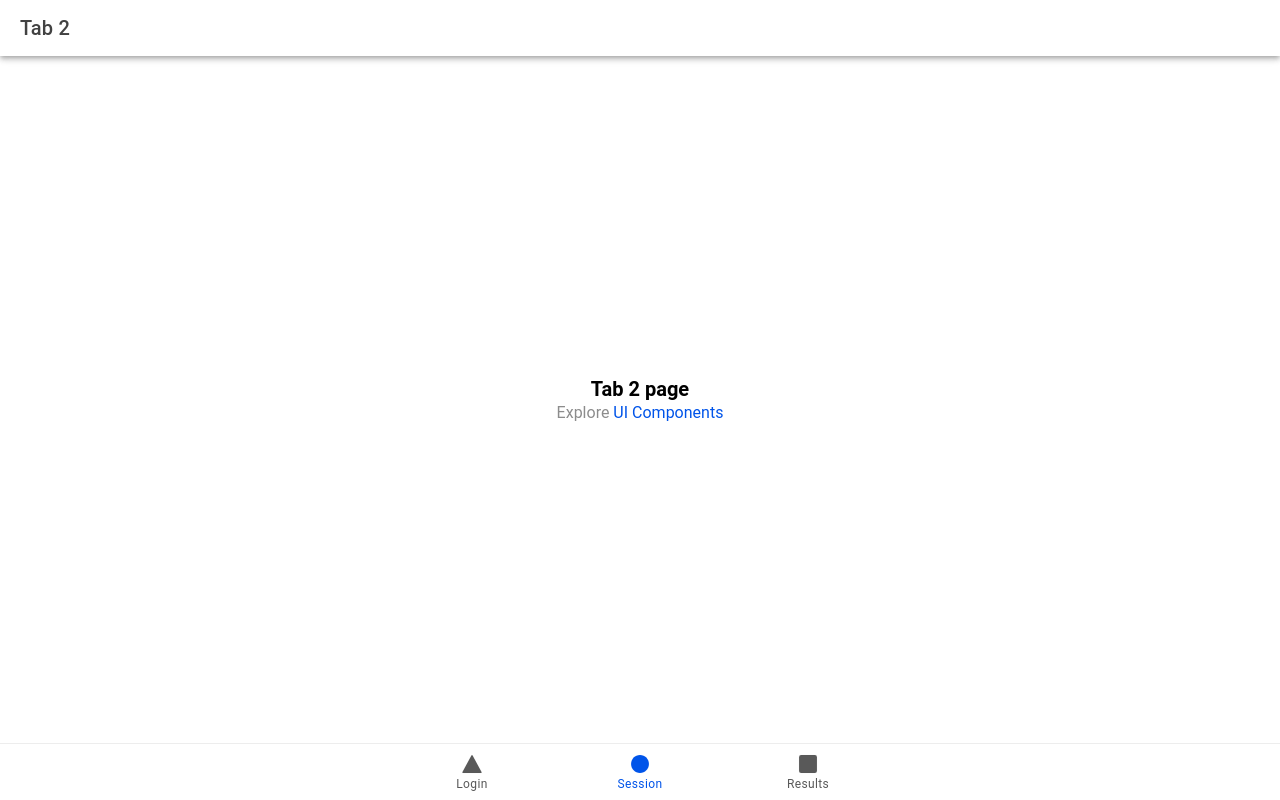
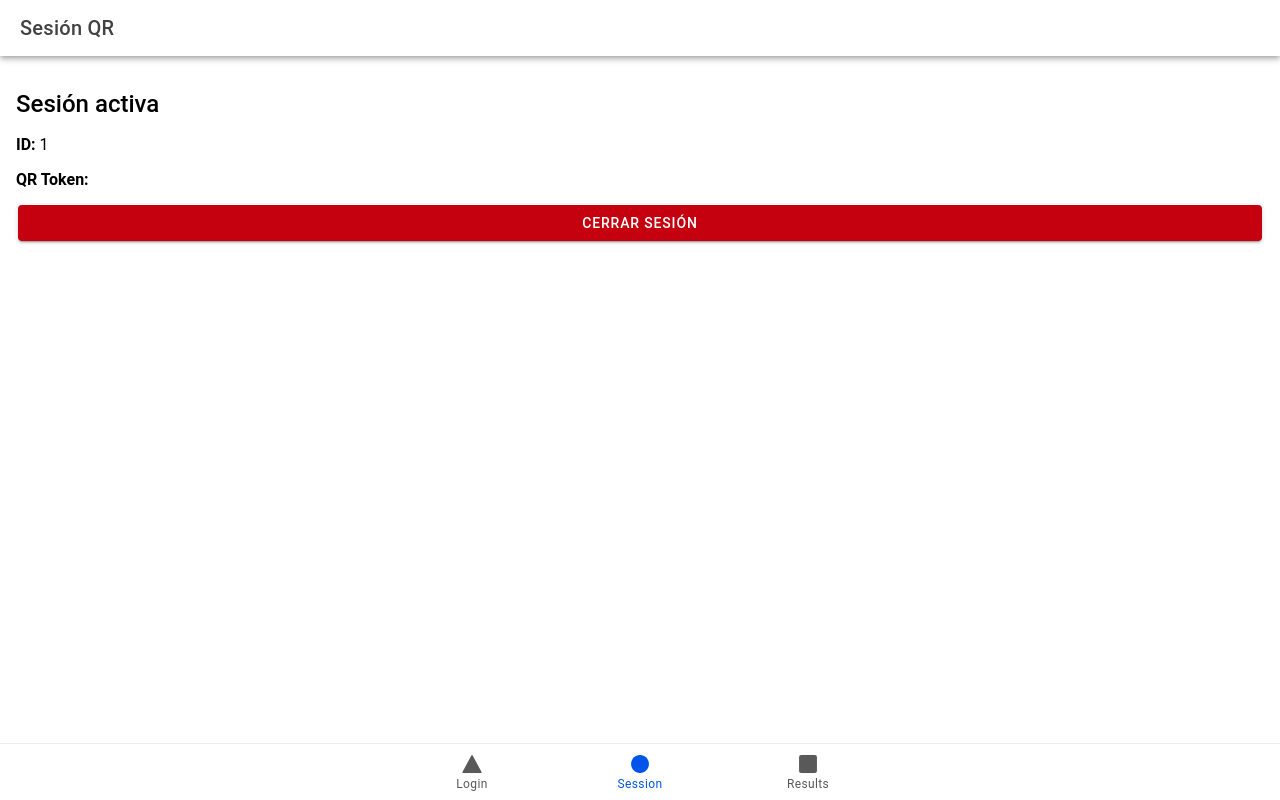
Before and after one commit to sebastiian06/app-attendance, a React (Vite) app in the folder app/: page /session in a window 1280 px wide. Built offline with nearby package versions, Linux system fonts and the light colour scheme; sample sign-in values are in the browser's storage.

Commit message:
feat: implementación de creación y gestión de sesión QR (mock)

```diff
--- a/app/src/App.tsx
+++ b/app/src/App.tsx
@@ -62,19 +62,23 @@ const App: React.FC = () => (
             <Results />
           </Route>
           <Route exact path="/">
-            <Redirect to="/login" />
+            {localStorage.getItem('token') ? (
+              <Redirect to="/session" />
+            ) : (
+              <Redirect to="/login" />
+            )}
           </Route>
         </IonRouterOutlet>
         <IonTabBar slot="bottom">
-          <IonTabButton tab="tab1" href="/login">
+          <IonTabButton tab="login" href="/login">
             <IonIcon aria-hidden="true" icon={triangle} />
             <IonLabel>Login</IonLabel>
           </IonTabButton>
-          <IonTabButton tab="tab2" href="/session">
+          <IonTabButton tab="session" href="/session">
             <IonIcon aria-hidden="true" icon={ellipse} />
             <IonLabel>Session</IonLabel>
           </IonTabButton>
-          <IonTabButton tab="tab3" href="/results">
+          <IonTabButton tab="results" href="/results">
             <IonIcon aria-hidden="true" icon={square} />
             <IonLabel>Results</IonLabel>
           </IonTabButton>
--- a/app/src/pages/Login.tsx
+++ b/app/src/pages/Login.tsx
@@ -12,18 +12,21 @@ import {
 } from '@ionic/react';
 import { useState } from 'react';
 import { login } from '../services/api';
+import { useHistory } from 'react-router-dom';
 
 const Login: React.FC = () => {
   const [documento, setDocumento] = useState('');
   const [password, setPassword] = useState('');
   const [error, setError] = useState('');
-
+  const history = useHistory();
   const handleLogin = async () => {
     try {
       setError('');
-      const response = await login(documento, password);
-      console.log('Login exitoso:', response);
-      alert('Login exitoso');
+      await login(documento, password);
+
+      // 🔹 Redirección
+      history.push('/session');
+
     } catch (err: any) {
       setError(err.message);
     }
--- a/app/src/pages/Session.tsx
+++ b/app/src/pages/Session.tsx
@@ -1,25 +1,64 @@
-import { IonContent, IonHeader, IonPage, IonTitle, IonToolbar } from '@ionic/react';
-import ExploreContainer from '../components/ExploreContainer';
-import './Tab2.css';
+import {
+  IonPage,
+  IonHeader,
+  IonToolbar,
+  IonTitle,
+  IonContent,
+  IonButton,
+  IonText
+} from '@ionic/react';
+import { useEffect, useState } from 'react';
+import { createSession, getSession, closeSession } from '../services/session';
 
-const Tab2: React.FC = () => {
+const Session: React.FC = () => {
+  const [session, setSession] = useState<any>(null);
+
+  useEffect(() => {
+    const existing = getSession();
+    if (existing) {
+      setSession(existing);
+    }
+  }, []);
+
+  const handleCreate = () => {
+    const newSession = createSession();
+    setSession(newSession);
+  };
+
+  const handleClose = () => {
+    closeSession();
+    setSession(null);
+  };
+
   return (
     <IonPage>
       <IonHeader>
         <IonToolbar>
-          <IonTitle>Tab 2</IonTitle>
+          <IonTitle>Sesión QR</IonTitle>
         </IonToolbar>
       </IonHeader>
-      <IonContent fullscreen>
-        <IonHeader collapse="condense">
-          <IonToolbar>
-            <IonTitle size="large">Tab 2</IonTitle>
-          </IonToolbar>
-        </IonHeader>
-        <ExploreContainer name="Tab 2 page" />
+
+      <IonContent className="ion-padding">
+        {!session ? (
+          <IonButton expand="block" onClick={handleCreate}>
+            Crear sesión
+          </IonButton>
+        ) : (
+          <>
+            <IonText>
+              <h2>Sesión activa</h2>
+              <p><strong>ID:</strong> {session.id}</p>
+              <p><strong>QR Token:</strong> {session.qrToken}</p>
+            </IonText>
+
+            <IonButton color="danger" expand="block" onClick={handleClose}>
+              Cerrar sesión
+            </IonButton>
+          </>
+        )}
       </IonContent>
     </IonPage>
   );
 };
 
-export default Tab2;
+export default Session;
--- a/app/src/services/api.ts
+++ b/app/src/services/api.ts
@@ -1,9 +1,8 @@
 const API_URL = 'http://localhost:4000'; // luego lo moveremos a .env
 
 export async function login(documento: string, password: string) {
-  // 🔴 MOCK temporal (luego lo cambiamos por fetch real)
   if (documento === 'DOC-DEMO-001' && password === '123456') {
-    return {
+    const data = {
       token: 'fake-jwt-token',
       user: {
         nombre: 'Docente Demo',
@@ -11,6 +10,12 @@ export async function login(documento: string, password: string) {
         roles: ['DOCENTE']
       }
     };
+
+    // 🔹 Guardar sesión
+    localStorage.setItem('token', data.token);
+    localStorage.setItem('user', JSON.stringify(data.user));
+
+    return data;
   }
 
   throw new Error('Credenciales inválidas');
--- /dev/null
+++ b/app/src/services/session.ts
@@ -0,0 +1,21 @@
+export function createSession() {
+  const session = {
+    id: Date.now().toString(),
+    qrToken: Math.random().toString(36).substring(2, 10),
+    status: 'ACTIVE',
+    createdAt: new Date().toISOString()
+  };
+
+  localStorage.setItem('session', JSON.stringify(session));
+
+  return session;
+}
+
+export function getSession() {
+  const data = localStorage.getItem('session');
+  return data ? JSON.parse(data) : null;
+}
+
+export function closeSession() {
+  localStorage.removeItem('session');
+}
```
